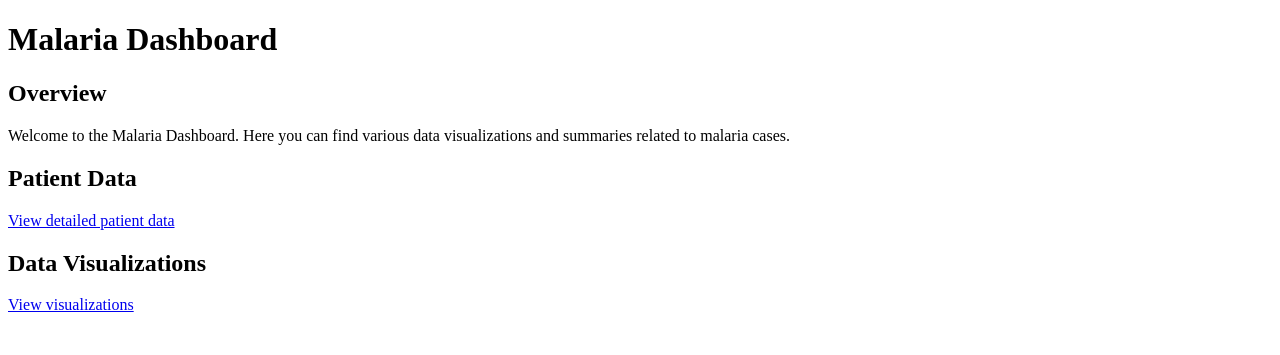
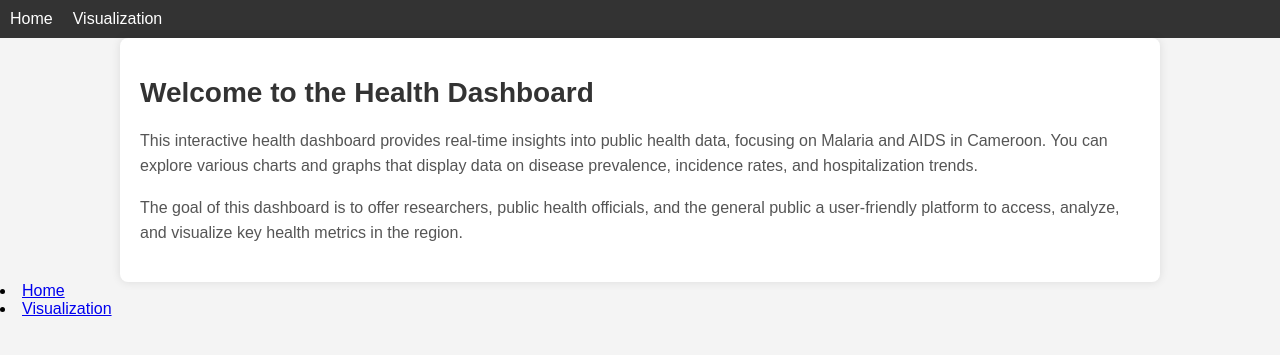
Before and after one commit to Ngayep/Ihd_dashboard, a Flask app: template app/templates/index.html in a window 1280 px wide. Shown: the top 355 px of the page. Run offline with Flask 3, Linux system fonts and the light colour scheme; the template is opened without the code that fills it, so the values that code supplies are empty.

Commit message:
visualization route updated

```diff
--- a/app/models.py
+++ b/app/models.py
@@ -2,6 +2,7 @@ from flask_sqlalchemy import SQLAlchemy
 
 # Import the db instance from the create_app function
 from . import db
+
 
 # Define Patient Model
 class Patient(db.Model):
--- /dev/null
+++ b/app/static/css/styles.css
@@ -0,0 +1,56 @@
+/* General styling */
+body {
+    font-family: Arial, sans-serif;
+    margin: 0;
+    padding: 0;
+    background-color: #f4f4f4;
+}
+
+/* Navigation Menu */
+nav ul {
+    list-style-type: none;
+    background-color: #333;
+    padding: 10px;
+    margin: 0;
+    display: flex;
+}
+
+nav ul li {
+    margin-right: 20px;
+}
+
+nav ul li a {
+    text-decoration: none;
+    color: white;
+    font-size: 16px;
+}
+
+nav ul li a:hover {
+    color: #ddd;
+}
+
+/* Main content */
+.content {
+    padding: 20px;
+    max-width: 1000px;
+    margin: 0 auto;
+    background-color: #fff;
+    border-radius: 8px;
+    box-shadow: 0 0 10px rgba(0,0,0,0.1);
+}
+
+h1 {
+    font-size: 28px;
+    color: #333;
+}
+
+h2 {
+    font-size: 24px;
+    margin-top: 40px;
+}
+
+p {
+    font-size: 16px;
+    line-height: 1.6;
+    color: #555;
+}
--- a/app/templates/index.html
+++ b/app/templates/index.html
@@ -3,19 +3,27 @@
 <head>
     <meta charset="UTF-8">
     <meta name="viewport" content="width=device-width, initial-scale=1.0">
-    <title>Malaria Dashboard</title>
+    <title>Health Dashboard - Home</title>
+    <link rel="stylesheet" href="/static/css/styles.css">
 </head>
 <body>
-    <h1>Malaria Dashboard</h1>
+    <!-- Navigation Menu -->
+    <nav>
+        <ul>
+            <li><a href="/">Home</a></li>
+            <li><a href="/visualizations">Visualization</a></li>
+        </ul>
+    </nav>
 
-    <h2>Overview</h2>
-    <p>Welcome to the Malaria Dashboard. Here you can find various data visualizations and summaries related to malaria cases.</p>
-
-    <h2>Patient Data</h2>
-    <p><a href="{{ url_for('main.index') }}">View detailed patient data</a></p>
-
-    <h2>Data Visualizations</h2>
-    <p><a href="{{ url_for('main.visualizations') }}">View visualizations</a></p>
-
+    <!-- Main Content -->
+    <div class="content">
+        <h1>Welcome to the Health Dashboard</h1>
+        <p>This interactive health dashboard provides real-time insights into public health data, focusing on Malaria and AIDS in Cameroon. You can explore various charts and graphs that display data on disease prevalence, incidence rates, and hospitalization trends.</p>
+        <p>The goal of this dashboard is to offer researchers, public health officials, and the general public a user-friendly platform to access, analyze, and visualize key health metrics in the region.</p>
+    </div>
+    <div>
+	    <li><a href="/">Home</a></li>
+            <li><a href="/visualizations">Visualization</a></li>
+    </div>
 </body>
 </html>
```
Also changed, not shown: app/routes.py (+47 -17 lines), app/templates/visualizations.html (+22 -12 lines).
